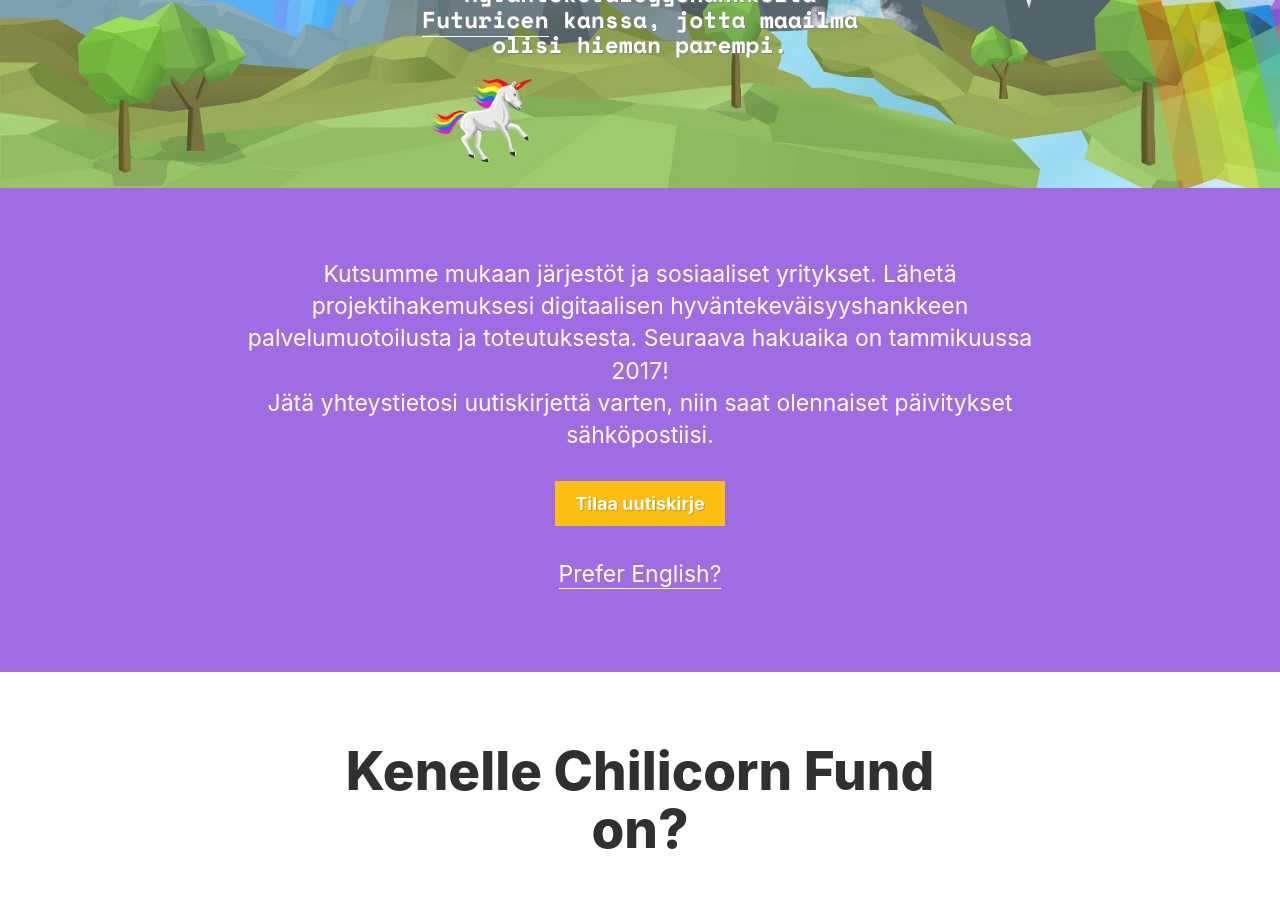
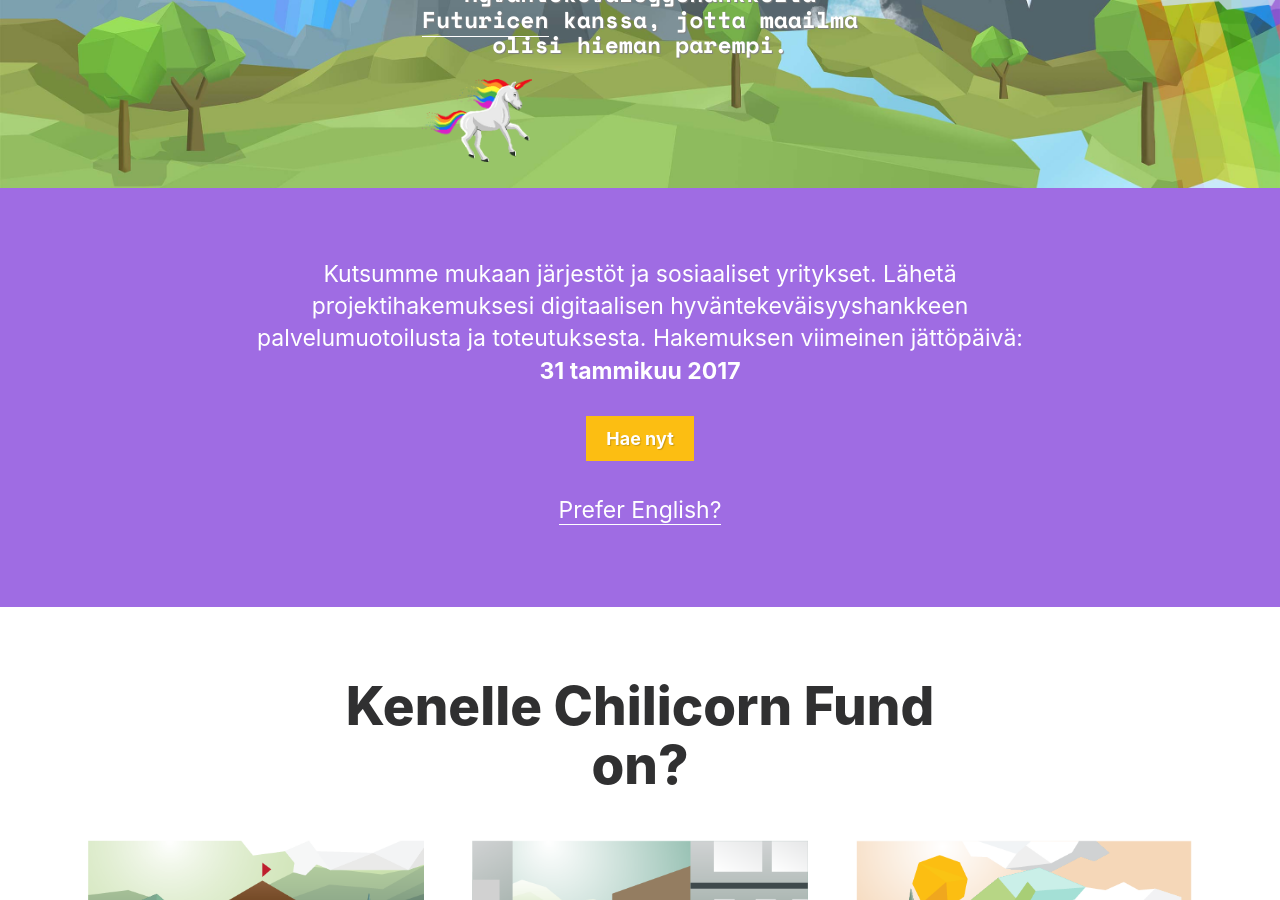
Before and after one commit to futurice/spiceprogram, a Jekyll site: the page built from chilicorn-fund/index-fi.html, in a window 1280 px wide and 900 px high, scrolled down 332 px. Built offline with Jekyll 4.4.1, drawn with Linux system fonts in a browser that asks for light colours; nearby versions of some CDN libraries.

Commit message:
Published application form link
Replaced the newsletter subscription anchor link with it

```diff
--- a/chilicorn-fund/index-fi.html
+++ b/chilicorn-fund/index-fi.html
@@ -21,10 +21,11 @@
 <section class="newsletter">
   <div class="container">
     <p>
-      Kutsumme mukaan järjestöt ja sosiaaliset yritykset. Lähetä projektihakemuksesi digitaalisen hyväntekeväisyyshankkeen palvelumuotoilusta ja toteutuksesta. Seuraava hakuaika on tammikuussa 2017!<br/>
-      Jätä yhteystietosi uutiskirjettä varten, niin saat olennaiset päivitykset sähköpostiisi.
+      Kutsumme mukaan järjestöt ja sosiaaliset yritykset. Lähetä projektihakemuksesi digitaalisen hyväntekeväisyyshankkeen palvelumuotoilusta ja toteutuksesta. Hakemuksen viimeinen jättöpäivä: <br/> <strong>31 tammikuu 2017</strong>
+
     </p>
-    <a href="#newsletter" class="btn btnyellow">Tilaa uutiskirje</a>
+    <a href="https://docs.google.com/forms/d/e/1FAIpQLSdXB8t91ladfSZp1RNrpORDi2A2ZvGjXe1DalT42LqmYicZyg/viewform" target="_blank" class="btn btnyellow">Hae nyt</a>
+
     <p>
     <br/>
     <a href="index.html" style="color:white">Prefer English?</a>
--- a/chilicorn-fund/index.html
+++ b/chilicorn-fund/index.html
@@ -21,10 +21,10 @@
 <section class="newsletter">
   <div class="container">
     <p>
-      We invite social impact project applications for pro bono design and implementation. The next application period is January 2017!<br />
-      Sign up for the newsletter to get essential updates about the process.
+      We invite social impact project applications for pro bono design and implementation. Application submission deadline:<br>
+       <strong>January 31<sup>st</sup> 2017</strong>
     </p>
-    <a href="#newsletter" class="btn btnyellow">Sign up for the newsletter</a>
+    <a href="https://docs.google.com/forms/d/e/1FAIpQLSdXB8t91ladfSZp1RNrpORDi2A2ZvGjXe1DalT42LqmYicZyg/viewform" target="_blank" class="btn btnyellow">Apply now</a>
     <p>
     <br/>
     <a href="index-fi.html" style="color:white">Mieluummin suomeksi?</a>
```
